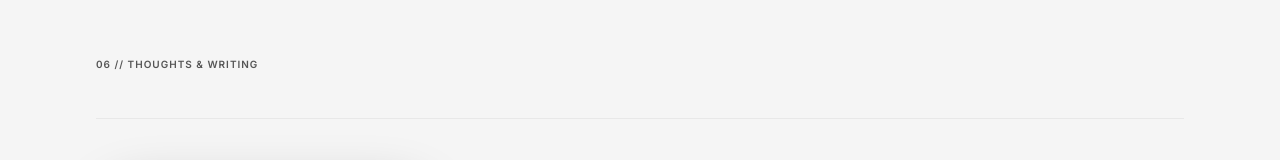
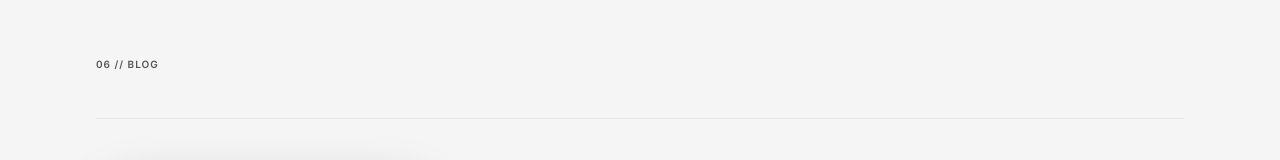
Before and after one commit to devjoti2003/Portfolio, a Next.js app: page / in a window 1280 px wide. Shown: the part 3047-3207 px from the top of the page. Built offline with nearby package versions, Linux system fonts and the light colour scheme.

Commit message:
style: rename thoughts & writing section to blog

```diff
--- a/src/app/page.js
+++ b/src/app/page.js
@@ -197,7 +197,7 @@ export default function Home() {
       <section className="posh-section" id="blog" style={{ backgroundColor: 'var(--tint-bg)', padding: '6rem 0', minHeight: 'auto', margin: '4rem 0' }}>
         <div className="posh-container">
           <div className="section-header" style={{ marginBottom: '3rem' }}>
-            <h2 className="massive-heading" style={{ color: 'var(--color-text-secondary)', fontSize: '10px' }}>06 // THOUGHTS & WRITING</h2>
+            <h2 className="massive-heading" style={{ color: 'var(--color-text-secondary)', fontSize: '10px' }}>06 // BLOG</h2>
             <div style={{ width: '100%', height: '1px', backgroundColor: 'var(--nav-border)', marginTop: '1rem' }}></div>
           </div>
 
```
